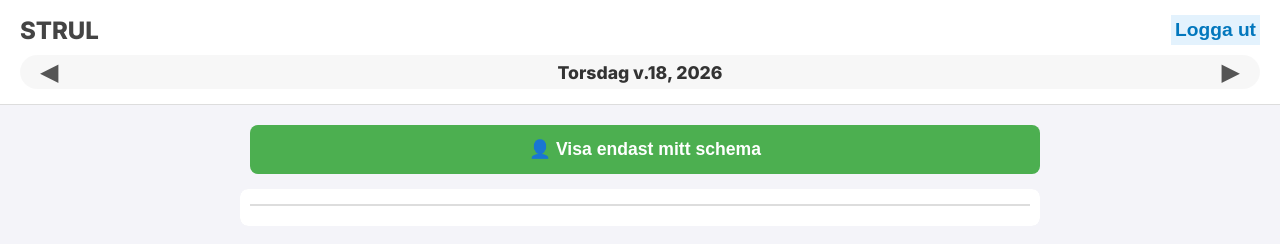
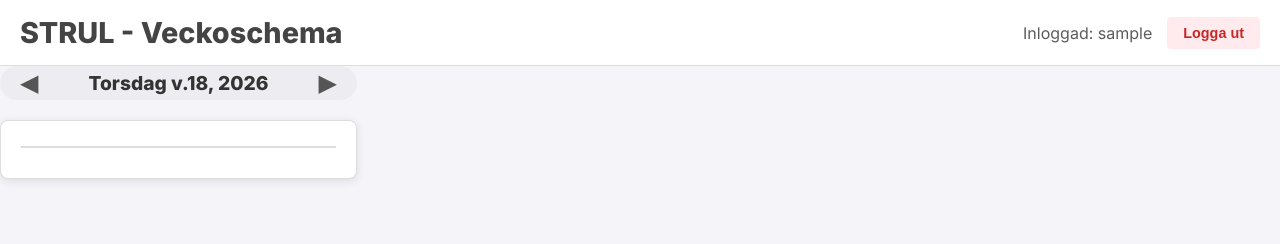
Before and after one commit to fuzzbdn/plbdn, a website with bundled scripts: page user.html in a window 1280 px wide. Built offline with nearby package versions, Linux system fonts and the light colour scheme; no server answers; sample sign-in values are in the browser's storage.

Commit message:
Update user.html

```diff
--- a/user.html
+++ b/user.html
@@ -5,6 +5,7 @@
     <meta name="viewport" content="width=device-width, initial-scale=1.0, maximum-scale=1.0, user-scalable=no">
     <title>Mitt Schema - STRUL</title>
 
+    <!-- PWA / App Manifest -->
     <link rel="manifest" href="manifest.json">
     <meta name="theme-color" content="#0277bd">
     <meta name="apple-mobile-web-app-capable" content="yes">
@@ -19,39 +20,36 @@
 
     <div class="admin-wrapper">
         <header class="admin-header">
-        <div class="header-content" style="flex-wrap: wrap;">
-
-            <div style="display:flex; align-items:center; justify-content: space-between; width: 100%;">
-                <h1 style="font-size: 1.5rem;">STRUL</h1>
-                <button id="logoutBtn" class="list-btn" style="background:#e3f2fd; color:#0277bd; font-weight:bold;">Logga ut</button>
+            <div class="header-content">
+                <div style="display:flex; align-items:center; gap:20px;">
+                    <h1>STRUL - Veckoschema</h1>
                 </div>
-
-            <div class="date-navigation" style="width: 100%; justify-content: space-between; margin-top: 10px;">
-                <button id="prevDayBtn" class="nav-arrow" title="Föregående">◀</button>
-                <div id="currentDateDisplay" style="font-size: 1.1rem;">Laddar...</div>
-                <button id="nextDayBtn" class="nav-arrow" title="Nästa">▶</button>
+                <div style="display:flex; align-items:center;">
+                    <span id="currentUserDisplay">Laddar...</span>
+                    <button id="logoutBtn" class="logout-btn">Logga ut</button>
                 </div>
-
-            <div style="display:none;">
-                <span id="currentUserDisplay"></span>
-                <input type="date" id="userDatePicker">
-            </div>
-
             </div>
         </header>
 
-    <div class="admin-layout" style="margin-top: 20px; display: block;">
-        <main class="schedule-card-wrapper" style="width: 100%; max-width: 800px; margin: 0 auto;">
+        <div class="admin-layout">
+            <main class="admin-main">
 
-            <div style="display:flex; justify-content: space-between; align-items:center; margin-bottom: 15px; flex-wrap: wrap; gap: 10px;">
-                <button id="toggleMyScheduleBtn" class="export-button" style="background-color: #4CAF50; width: 100%; padding: 14px; font-size: 1.1rem; border-radius: 8px;">👤 Visa endast mitt schema</button>
-                <button id="toggleViewBtn" class="export-button" style="background-color: #0277bd; display: none; width: 100%; padding: 14px; border-radius: 8px;">📅 Byt till Veckovy</button>
+                <!-- Navigering för veckor -->
+                <div class="date-navigation" style="justify-content: center; margin-bottom: 20px;">
+                    <button id="prevDayBtn" class="nav-arrow" title="Föregående">◀</button>
+                    <div id="currentDateDisplay" style="font-size: 1.2rem; font-weight: bold; margin: 0 20px;">Laddar...</div>
+                    <button id="nextDayBtn" class="nav-arrow" title="Nästa">▶</button>
+                    <!-- Osynlig datepicker som js letar efter -->
+                    <input type="date" id="userDatePicker" style="display:none;">
                 </div>
 
-            <div class="schedule-card" style="padding: 0; background: transparent; box-shadow: none; border: none;">
-                <div class="grid-container" id="scheduleContainer" style="background: #fff; border-radius: 8px; box-shadow: 0 2px 10px rgba(0,0,0,0.05); padding: 10px;"></div>
-                <div id="userWeeklyContainer" style="display:none; width: 100%;"></div>
+                <!-- Det breda original-schemat -->
+                <div class="schedule-card">
+                    <div class="grid-container" id="scheduleContainer">
+                        <!-- Här ritar js/utils.js upp tabellen -->
                     </div>
+                </div>
+
             </main>
         </div>
     </div>
```
Lines whose indentation alone changed are shown as unchanged.
